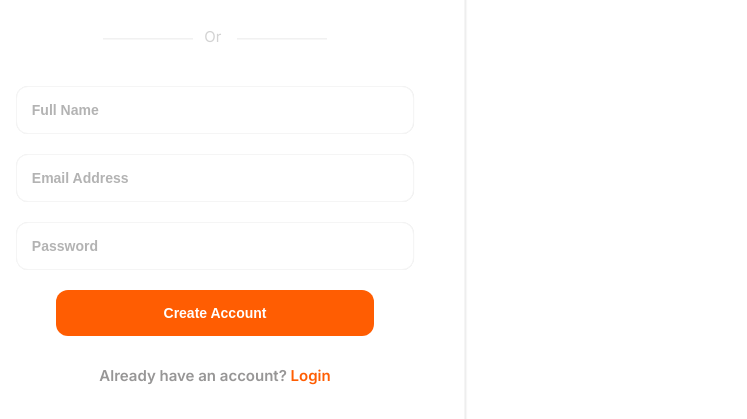
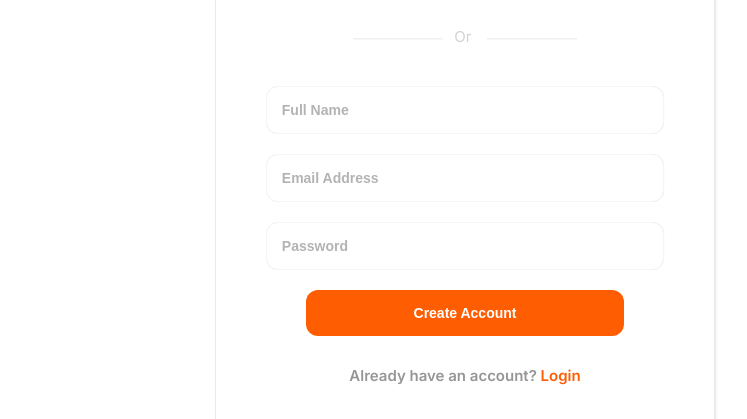
Before and after one commit to Jesufemi-A/Sign-Up-Screen, a plain HTML site: page index.html in a window 1280 px wide. Shown: the part 244-663 px from the top of the page, without its empty margins (175-922 px from the left). Drawn offline with Linux system fonts and the light colour scheme.

Commit message:
tested for responsiveness

```diff
--- a/styles.css
+++ b/styles.css
@@ -10,7 +10,7 @@ html {
 
 body {
   font-family: Inter, Arial;
-  height: 2000px;
+
   position: relative;
 }
 
@@ -20,29 +20,30 @@ body {
   max-width: 100rem;
   margin: 60px auto 0;
   /* position: relative; */
-  display: flex;
+
 
 }
 
-.human-con {
+/* aside */
+/* .human-con {
   max-height: 70rem;
   max-width: 50rem
 
-   /* position: absolute; */
+   position: absolute; */
   /* z-index: -1;  */
 
-  /* left: 100px; */
-}
+  /* left: 100px;
+} */
 
-.human {
+/* .human {
   width: 100%;
   height: 100%;
 
-}
+} */
 
 
 .sign-con {
-  border: 1px solid rgb(245, 245, 245);
+  border: 1px solid rgb(235, 234, 234);
   box-shadow: 1px 1px 2px rgba(0, 0, 0, 0.1);
   /* display: flex;
   flex-direction: column;
@@ -52,7 +53,9 @@ body {
   text-align: center;
   max-width: 50rem ;
   background-color: white;
-  flex: 1;
+
+  margin: auto;
+  border-radius: 10px;
 
 }
 
```
